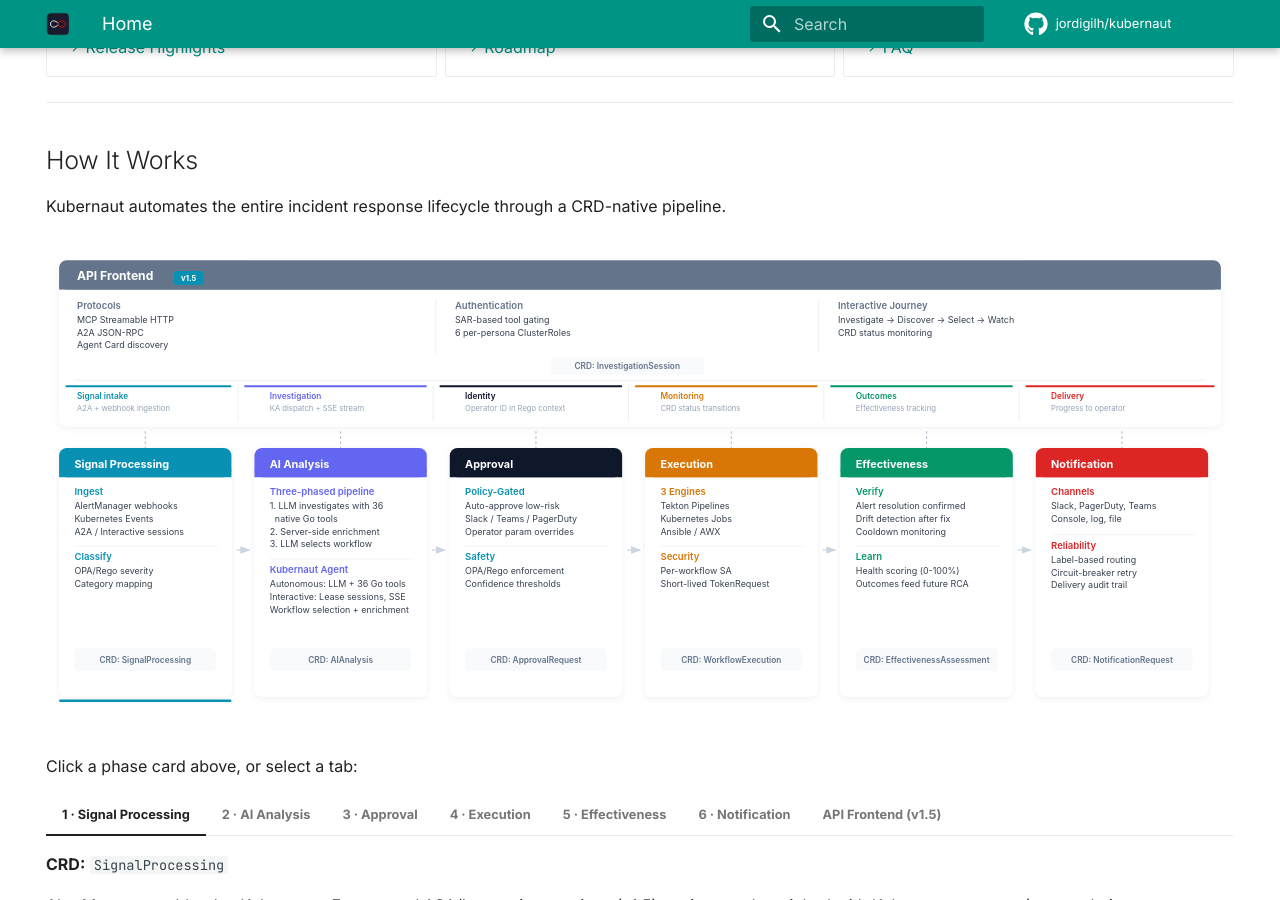
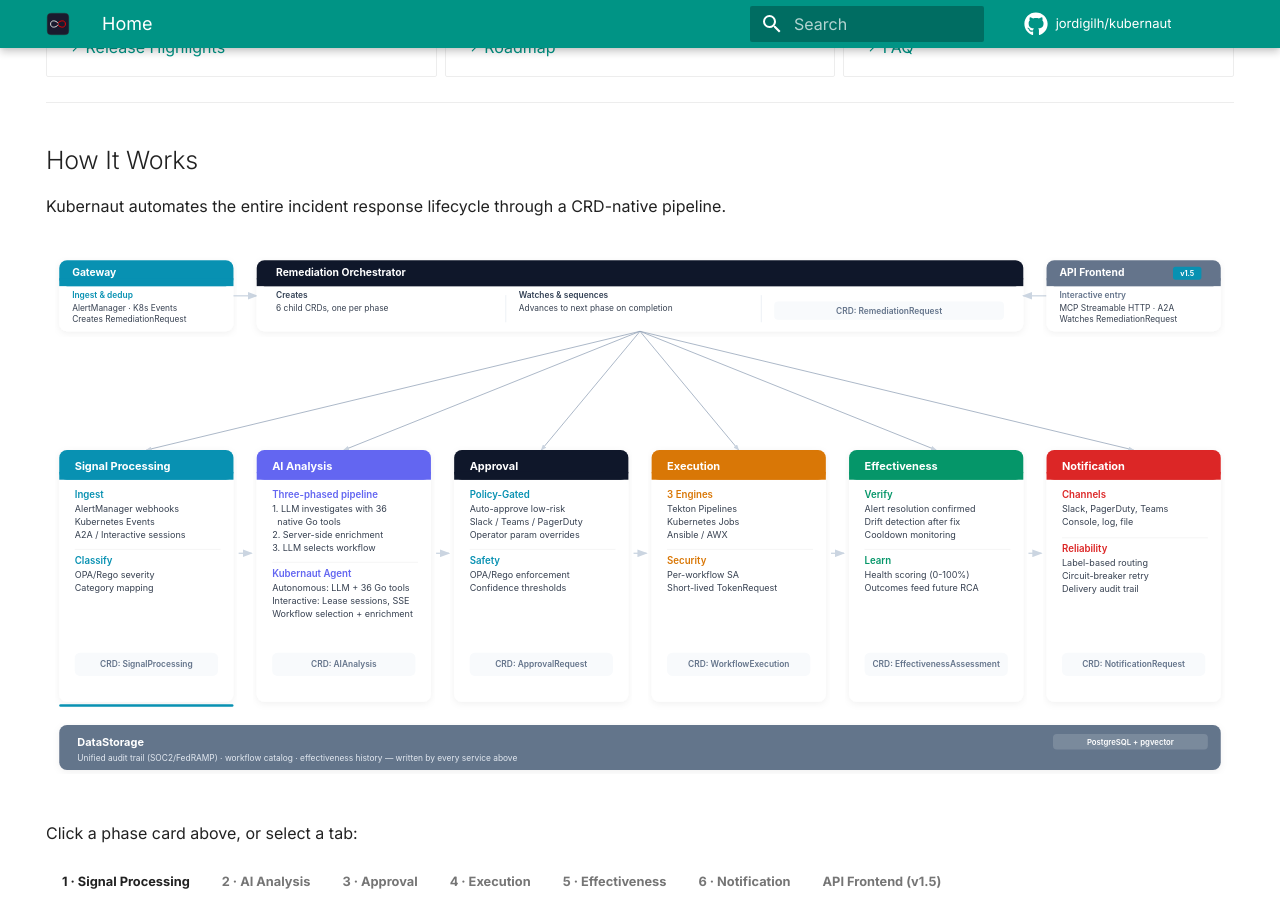
Before and after one commit to jordigilh/kubernaut-docs, an MkDocs documentation site: the page built from docs/index.md, in a window 1280 px wide and 900 px high, scrolled down 1100 px. Built offline with MkDocs 1.6.1 and Material for MkDocs 9.7.7, drawn with Linux system fonts in a browser that asks for light colours; comment, search, counter and statistics services are not loaded; the version menu is left out.

Commit message:
docs(diagram): add Gateway, Remediation Orchestrator, and DataStorage to pipeline diagram
The pipeline diagram only showed the 6 phase CRDs plus an oversized API
Frontend card. It was missing two services that are architecturally
central to the flow:

- Gateway and API Frontend are peer entry points that both create/watch
  RemediationRequest — neither talks to the phase CRDs directly.
- Remediation Orchestrator owns the RemediationRequest lifecycle and is
  the actual component that creates and sequences the 6 child CRDs; the
  diagram previously implied API Frontend had that role.
- DataStorage (the audit/workflow-catalog backend) wasn't represented
  at all.

Changes:
- Add a Gateway card (entry point, teal, matches Signal Processing family)
- Add a Remediation Orchestrator hub card (dark, spans the middle) with
  a hub-and-spoke fan-out to the 6 phase cards, replacing the arbitrary
  dashed lines that previously ran from the API Frontend card
- Shrink API Frontend from a full-width 260px detail card down to a
  peer-sized entry card (its Protocols/Authentication/Interactive Journey
  detail remains covered by the 'API Frontend (v1.5)' prose tab below,
  so no unique content is lost)
- Add a DataStorage foundation band at the bottom
- Tighten the diagram's left/right margins to match the phase row exactly
  (previously the API Frontend card overhung the phase row by 20px)

Wiring preserved: all 7 tab-sync elements (class="phase-card"
data-tab="0"-"6") and their phase-indicator children are unchanged
in behavior — Gateway/RO/DataStorage are plain static elements with no
phase-card class, so extra.js's click-to-tab sync is unaffected. Verified
with mkdocs build --strict and a rendered PNG diff of the new layout.

Updates the aria-label on the SVG embed to reflect the expanded scope.

Co-authored-by: Cursor <cursoragent@cursor.com>

```diff
--- a/docs/index.md
+++ b/docs/index.md
@@ -97,7 +97,7 @@ Kubernaut is an open-source AIOps platform that closes the loop from Kubernetes
 Kubernaut automates the entire incident response lifecycle through a CRD-native pipeline.
 
 <div style="max-width:100%;overflow-x:auto;margin:1.5rem 0" id="pipeline-svg-wrap">
-<object data="assets/images/pipeline-phases.svg" type="image/svg+xml" style="width:100%;height:auto" id="pipeline-svg" aria-label="Kubernaut Remediation Pipeline — 6 phases + interactive mode"></object>
+<object data="assets/images/pipeline-phases.svg" type="image/svg+xml" style="width:100%;height:auto" id="pipeline-svg" aria-label="Kubernaut Remediation Pipeline — Gateway and API Frontend entry points, Remediation Orchestrator hub, 6 pipeline phases, and DataStorage audit foundation"></object>
 </div>
 
 Click a phase card above, or select a tab:
```
Also changed, not shown: docs/assets/images/pipeline-phases.svg.
